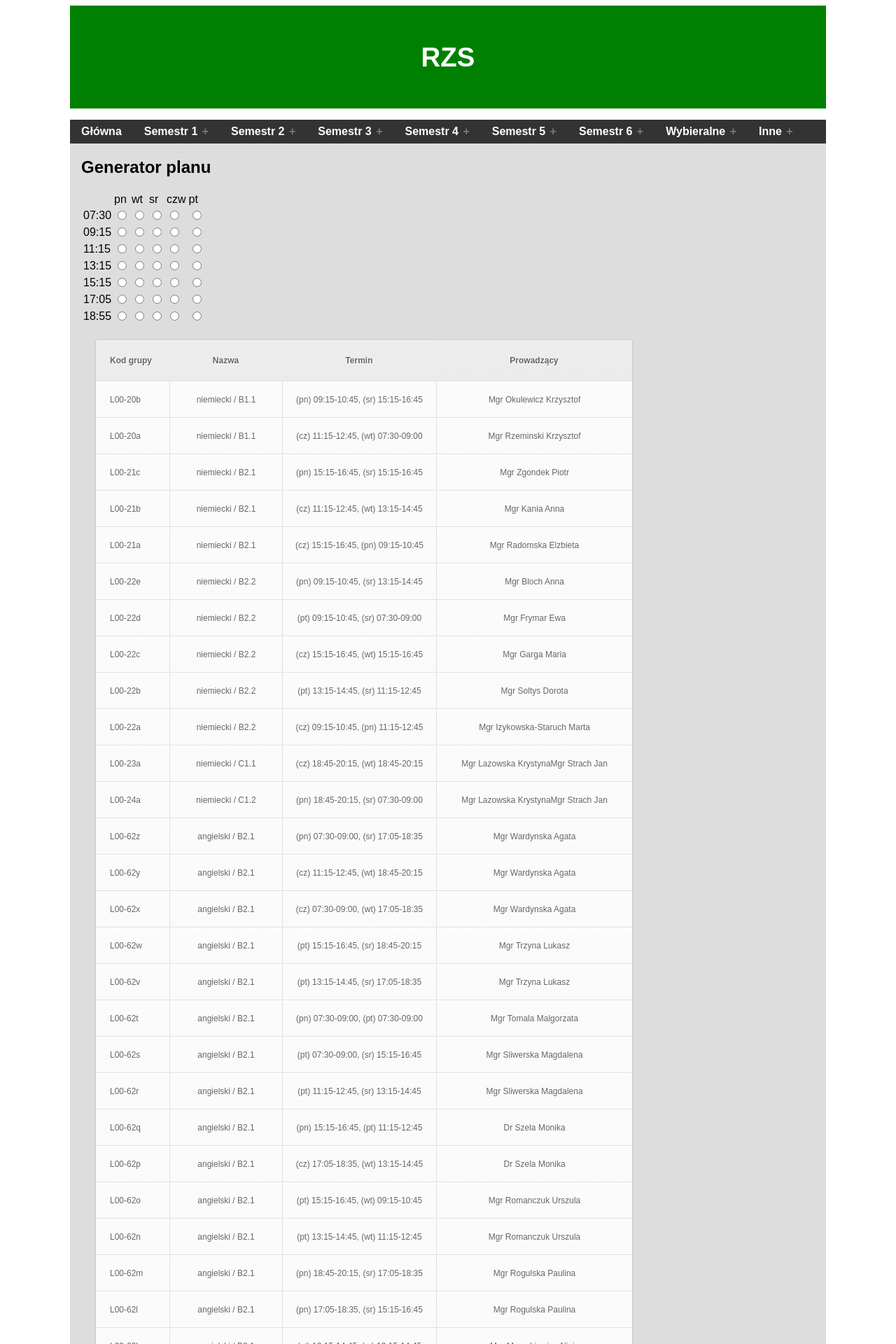
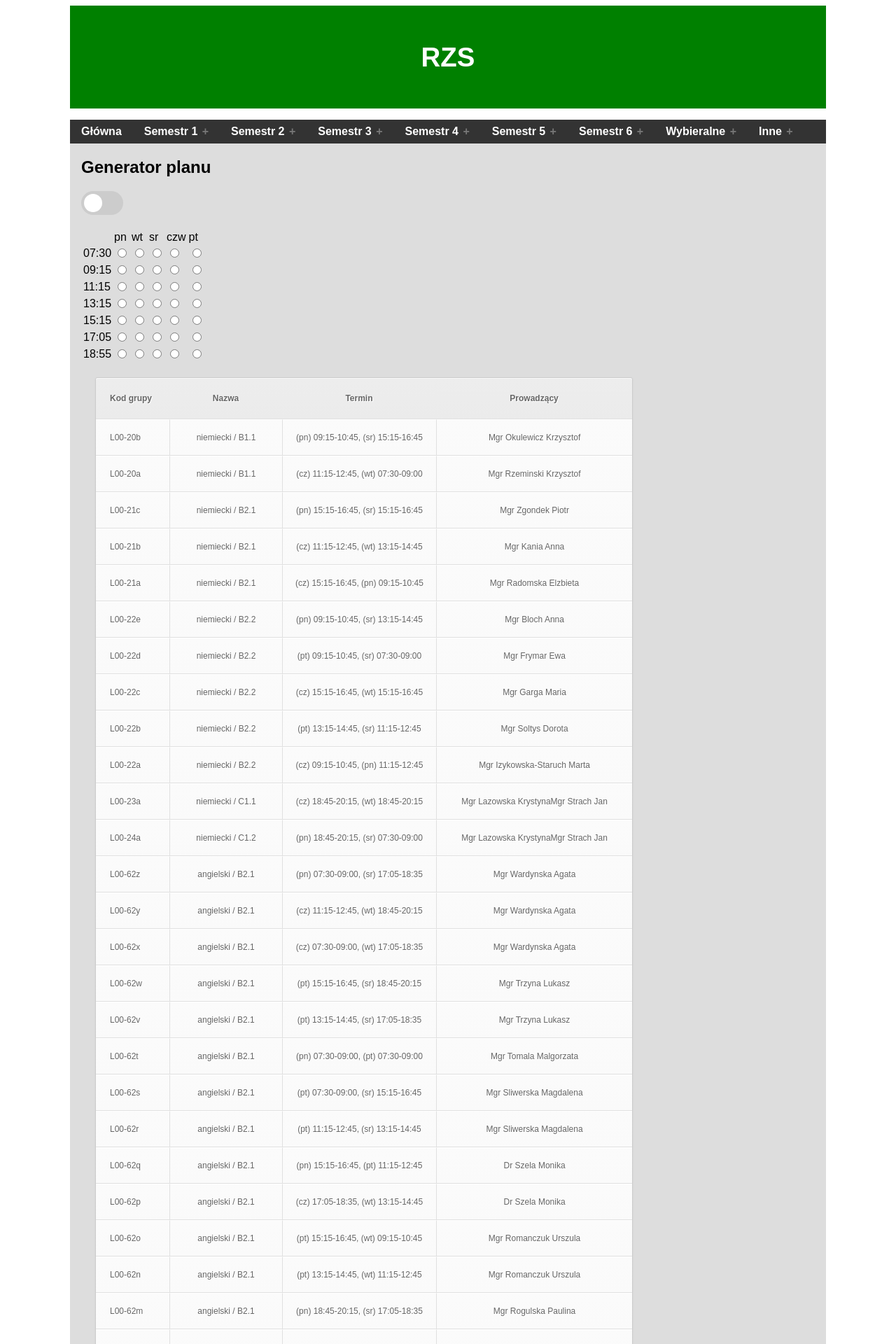
Before and after one commit to rzs-site/rzs-site.github.io, a Jekyll site: the page built from inne/generator/index.md, in a window 1280 px wide. Shown: the top 1920 px of the page at 70% size. Built offline with Jekyll 4.4.1, drawn with Linux system fonts in a browser that asks for light colours; our own code applies the rules of GitHub Pages for plain Markdown files.

Commit message:
Update index.md

```diff
--- a/inne/generator/index.md
+++ b/inne/generator/index.md
@@ -3,6 +3,11 @@ layout: gen_layout
 ---
 Generator planu
 ---
+
+<label class="switch">
+  <input type="checkbox">
+  <span class="slider round"></span>
+</label>
 
 <script>
 function myFunction(but,te) {
```
